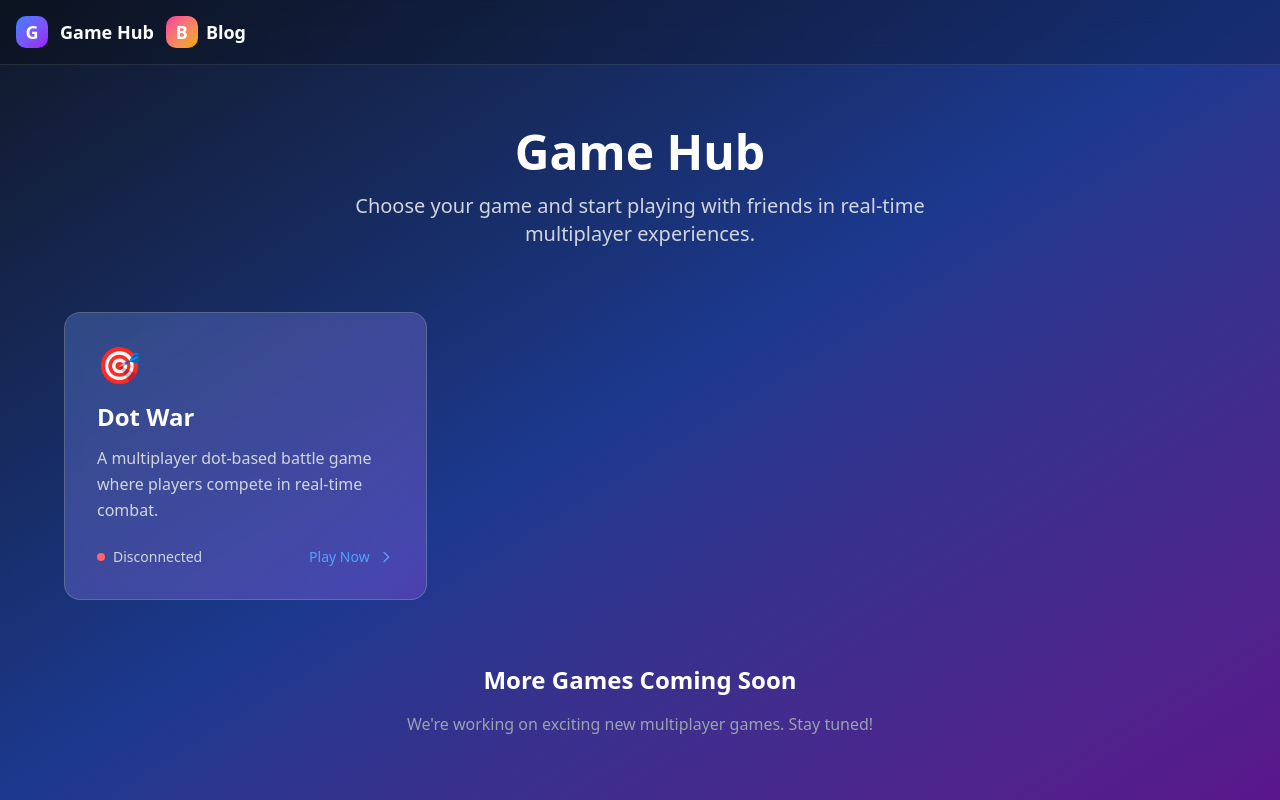
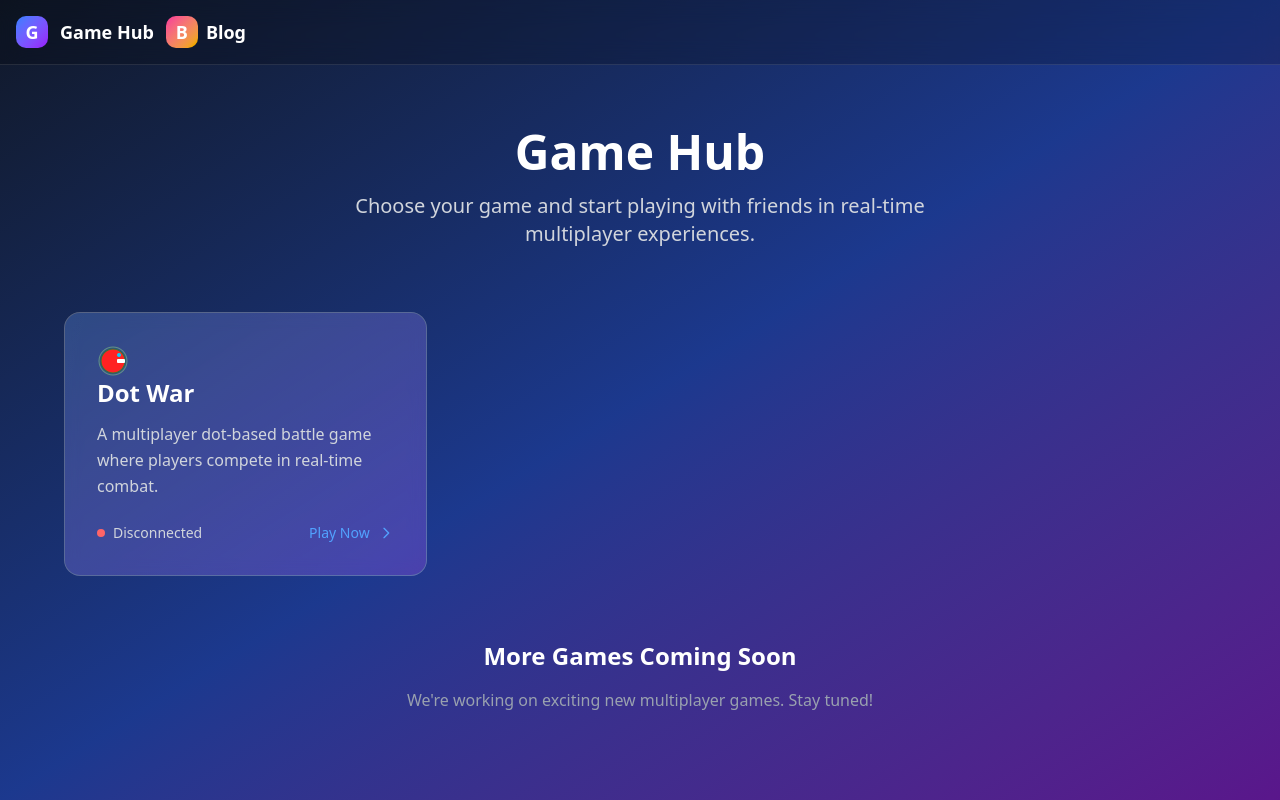
Before and after one commit to vanbeonhv/dot-war-game, a React (Vite) app in the folder client/: page / in a window 1280 px wide. Built offline with nearby package versions, Linux system fonts and the light colour scheme.

Commit message:
chore: update game icon and meta tag

```diff
--- a/client/index.html
+++ b/client/index.html
@@ -5,11 +5,15 @@
     <link rel="icon" type="image/svg+xml" href="/favicon.svg" />
     <meta name="viewport" content="width=device-width, initial-scale=1.0" />
     <title>Dot War</title>
-    <meta property="og:type" content="website" />
-    <meta property="og:url" content="https://game.marc-nguyen.site/" />
     <meta property="og:title" content="Dot War - Wave-based 2D survival shooter" />
     <meta property="og:description" content="Dot War – Wave-based 2D survival shooter. Play now!" />
-    <meta property="og:image" content="https://game.marc-nguyen.site/favicon.png" />
+    <meta property="og:image" content="https://game.huuvan.dev/favicon.png" />
+    <meta property="og:url" content="https://game.huuvan.dev/" />
+    <meta property="og:type" content="website" />
+    <meta name="twitter:card" content="summary_large_image" />
+    <meta name="twitter:title" content="Dot War - Wave-based 2D survival shooter" />
+    <meta name="twitter:description" content="Dot War – Wave-based 2D survival shooter. Play now!" />
+    <meta name="twitter:image" content="https://game.huuvan.dev/favicon.png" />
   </head>
   <body>
     <div id="root"></div>
--- a/client/src/pages/Home.tsx
+++ b/client/src/pages/Home.tsx
@@ -22,8 +22,8 @@ const Home = () => {
       description: 'A multiplayer dot-based battle game where players compete in real-time combat.',
       route: '/dot-war',
       color: 'from-blue-500 to-purple-600',
-      players: 2
-    }
+      players: 2,
+    },
   ];
 
   const handleGameClick = (game: Game) => {
@@ -43,10 +43,14 @@ const Home = () => {
       {/* Games Grid */}
       <div className='grid grid-cols-1 md:grid-cols-2 lg:grid-cols-3 gap-8 max-w-6xl mx-auto'>
         {games.map((game) => (
-          <div
+          <button
             key={game.id}
+            type='button'
             onClick={() => handleGameClick(game)}
-            className='group cursor-pointer transform transition-all duration-300 hover:scale-105 hover:shadow-2xl'
+            className='group cursor-pointer transform transition-all duration-300 hover:scale-105 hover:shadow-2xl text-left p-0 bg-transparent border-none'
+            style={{ all: 'unset', display: 'block' }}
+            tabIndex={0}
+            aria-label={`Play ${game.title}`}
           >
             <div className='relative overflow-hidden rounded-2xl bg-white/10 backdrop-blur-sm border border-white/20'>
               {/* Game Card Background */}
@@ -57,7 +61,12 @@ const Home = () => {
               {/* Card Content */}
               <div className='relative p-8 h-full'>
                 {/* Game Icon/Emoji */}
-                <div className='text-4xl mb-4'>{game.id === 'dot-war' ? '🎯' : '🎮'}</div>
+
+                {game.id === 'dot-war' ? (
+                  <img src='/favicon.png' alt='dot-war' />
+                ) : (
+                  <div className='text-4xl mb-4'>'🎮'</div>
+                )}
 
                 {/* Game Title */}
                 <h3 className='text-2xl font-bold text-white mb-3'>{game.title}</h3>
@@ -75,24 +84,29 @@ const Home = () => {
                   </div>
 
                   {/* Play Button */}
-                  <div className='flex items-center space-x-2 text-blue-400 group-hover:text-blue-300 transition-colors'>
+                  <button
+                    type='button'
+                    className='flex items-center space-x-2 text-blue-400 group-hover:text-blue-300 transition-colors focus:outline-none'
+                    aria-label='Play Now'
+                  >
                     <span className='text-sm font-medium'>Play Now</span>
                     <svg
                       className='w-4 h-4 transform group-hover:translate-x-1 transition-transform'
                       fill='none'
                       stroke='currentColor'
                       viewBox='0 0 24 24'
+                      aria-hidden='true'
                     >
                       <path strokeLinecap='round' strokeLinejoin='round' strokeWidth={2} d='M9 5l7 7-7 7' />
                     </svg>
-                  </div>
+                  </button>
                 </div>
               </div>
 
               {/* Hover Effect Overlay */}
               <div className='absolute inset-0 bg-gradient-to-r from-transparent via-white/5 to-transparent transform -skew-x-12 -translate-x-full group-hover:translate-x-full transition-transform duration-700' />
             </div>
-          </div>
+          </button>
         ))}
       </div>
 
```
